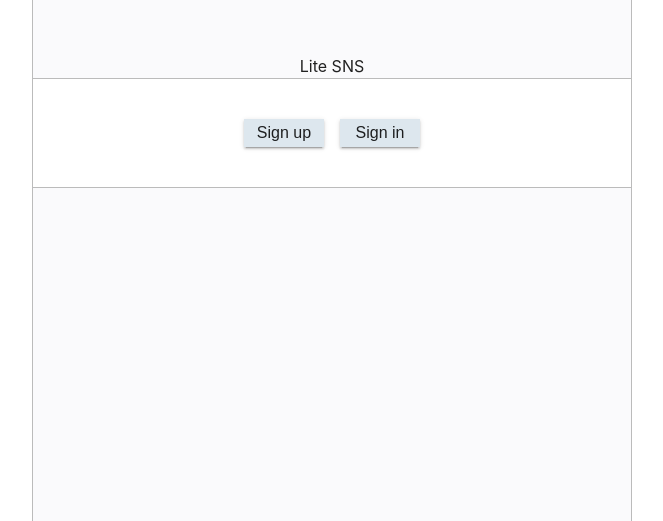
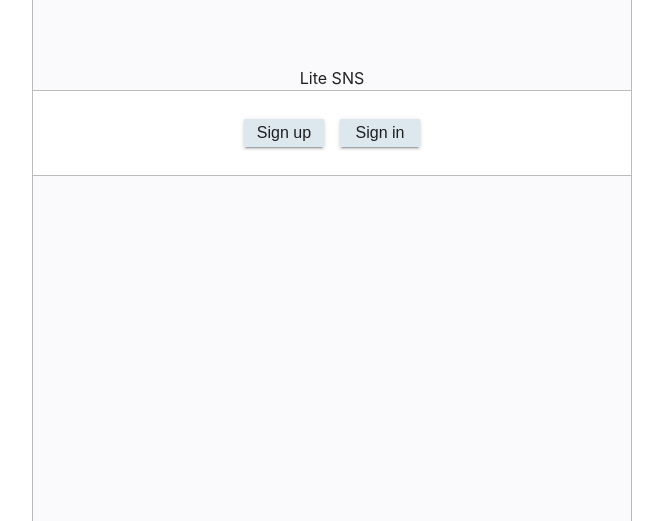
Before and after one commit to kusa-mochi/lite-sns, a React (Vite) app in the folder src/cmd/client/lite-sns-client/: page / in a window 1280 px wide. Shown: the part 279-800 px from the top of the page, without its empty margins (308-971 px from the left). Built offline with nearby package versions, Linux system fonts and the light colour scheme.

Commit message:
adjust Card padding.

```diff
--- a/src/cmd/client/lite-sns-client/src/components/atoms/card.tsx
+++ b/src/cmd/client/lite-sns-client/src/components/atoms/card.tsx
@@ -14,7 +14,7 @@ export default function Card (props: Props) {
     const cardStyle = css`
         width: 100%;
         background-color: ${theme.palette.base.cardColor};
-        padding: 2rem;
+        padding: 1.2rem;
         ${topBorder ? `border-top: 1px solid ${theme.palette.base.borderColor};` : ""}
         border-bottom: 1px solid ${theme.palette.base.borderColor};
     `
```
